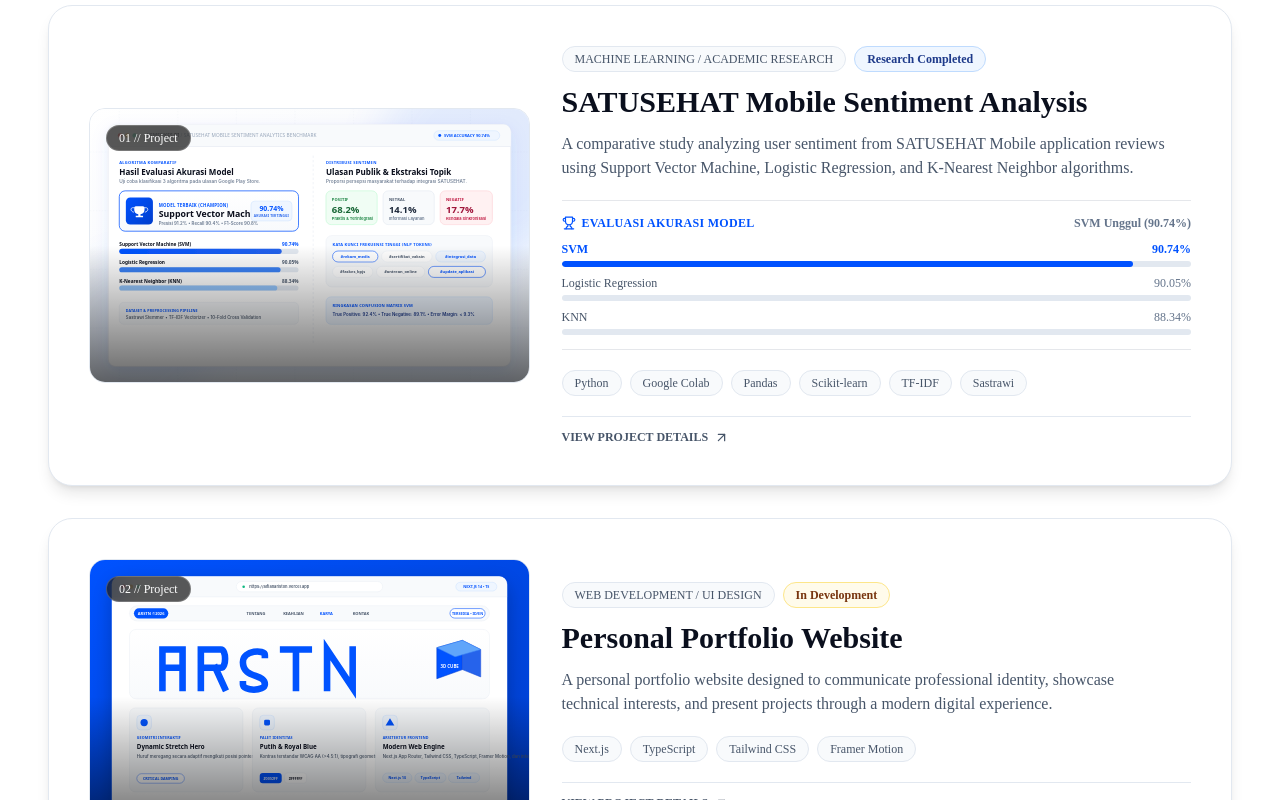
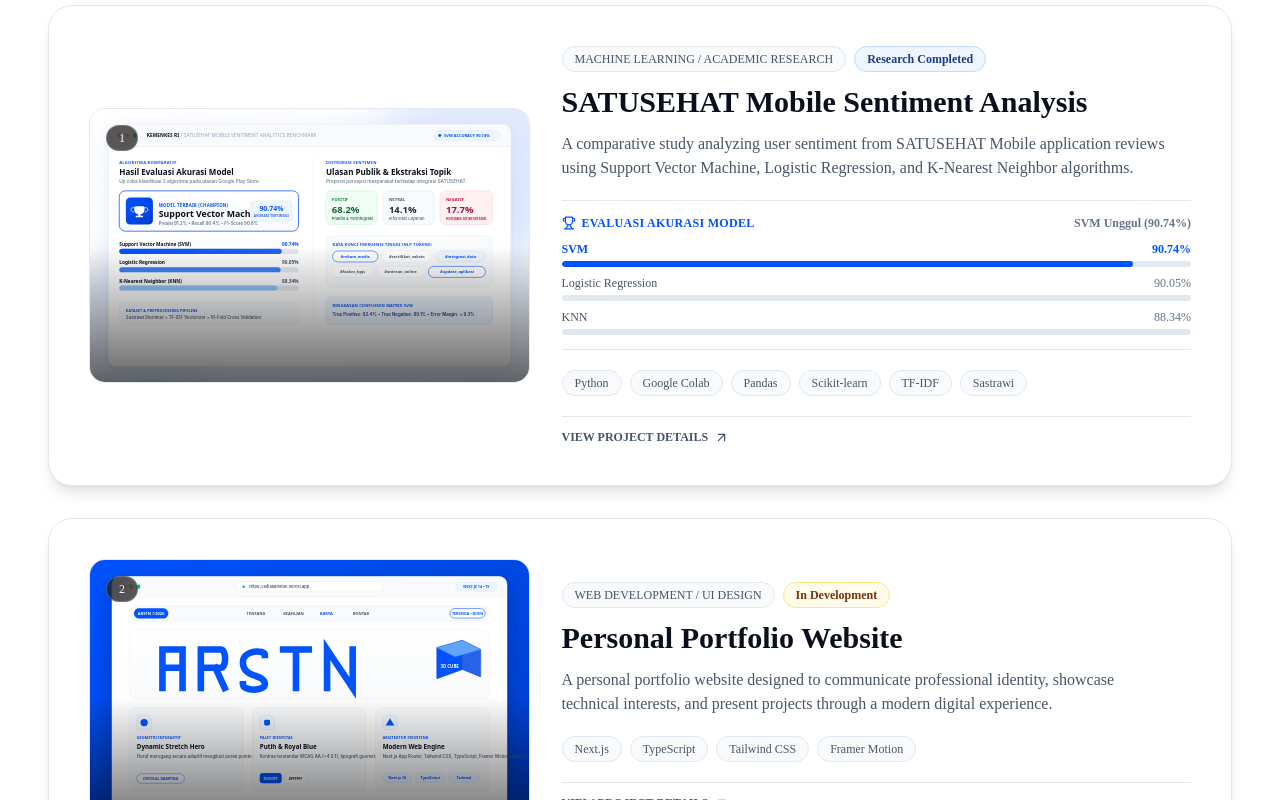
Before and after one commit to APIN77/porto-arstn, a Next.js app: page / in a window 1280 px wide. Shown: the part 4440-5240 px from the top of the page. Built offline with nearby package versions, Linux system fonts and the light colour scheme.

Commit message:
Fix comment syntax for project index display

```diff
--- a/src/components/sections/Projects.tsx
+++ b/src/components/sections/Projects.tsx
@@ -155,7 +155,7 @@ export function Projects() {
 
                         {/* Clean Index Badge */}
                         <div className="absolute top-4 left-4 px-3 py-1 rounded-full bg-black/65 backdrop-blur-md border border-white/20 text-xs font-medium text-white">
-                          0{i + 1} // Project
+                          {i + 1} {/* Project */}
                         </div>
                       </div>
 
```
